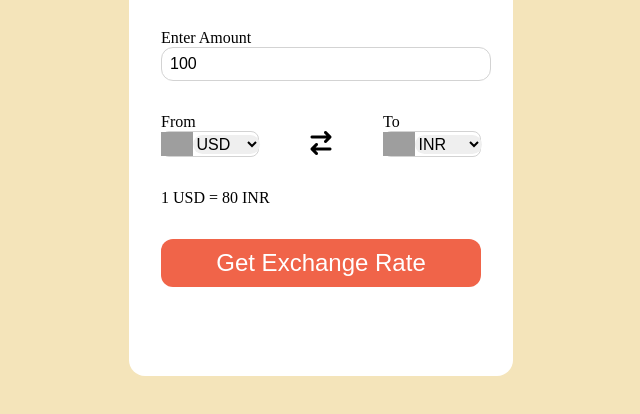
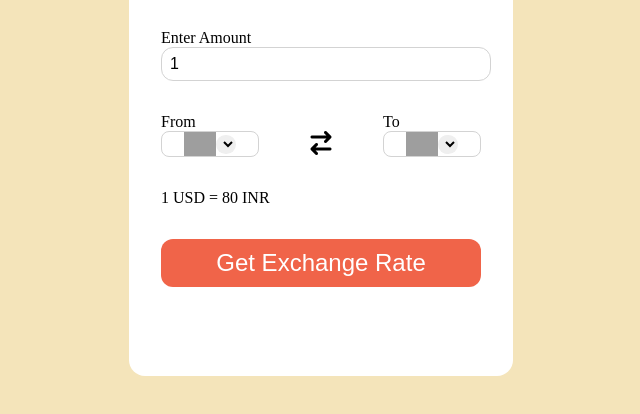
Before and after one commit to SaurabhKuntal110/Currency-Convertor, a plain HTML site: page index.html in a window 1280 px wide. Shown: the part 256-670 px from the top of the page, without its empty margins (319-959 px from the left). Drawn offline with Linux system fonts and the light colour scheme; grey boxes are pictures that could not be loaded.

Commit message:
edit html

```diff
--- a/index.html
+++ b/index.html
@@ -13,18 +13,13 @@
         <form>
             <div class="amount">
                 <p>Enter Amount</p>
-                <input value="100" type="text"/>
+                <input value="1" type="text"/>
                 <div class="dropdown">
                     <div class="from">
                         <p>From</p>
                         <div class="select-container">
                             <img src="https://flagsapi.com/US/flat/64.png"/>
-                            <select name="from">
-                                <option value="INR">INR</option>
-                                <option value="USD" selected>USD</option>
-                                <option value="EURO">EURO</option>
-                                <option value="AUD">AUD</option>
-                            </select>
+                            <select name="from"></select>
                         </div>
                     </div>
                     <i class="fa-solid fa-arrow-right-arrow-left"></i>
@@ -32,12 +27,7 @@
                         <p>To</p>
                         <div class="select-container">
                             <img src="https://flagsapi.com/IN/flat/64.png"/>
-                            <select name="to">
-                                <option value="INR">INR</option>
-                                <option value="USD">USD</option>
-                                <option value="EURO">EURO</option>
-                                <option value="AUD">AUD</option>
-                            </select>
+                            <select name="to"></select>
                         </div>
                     </div>
                 </div>
```
